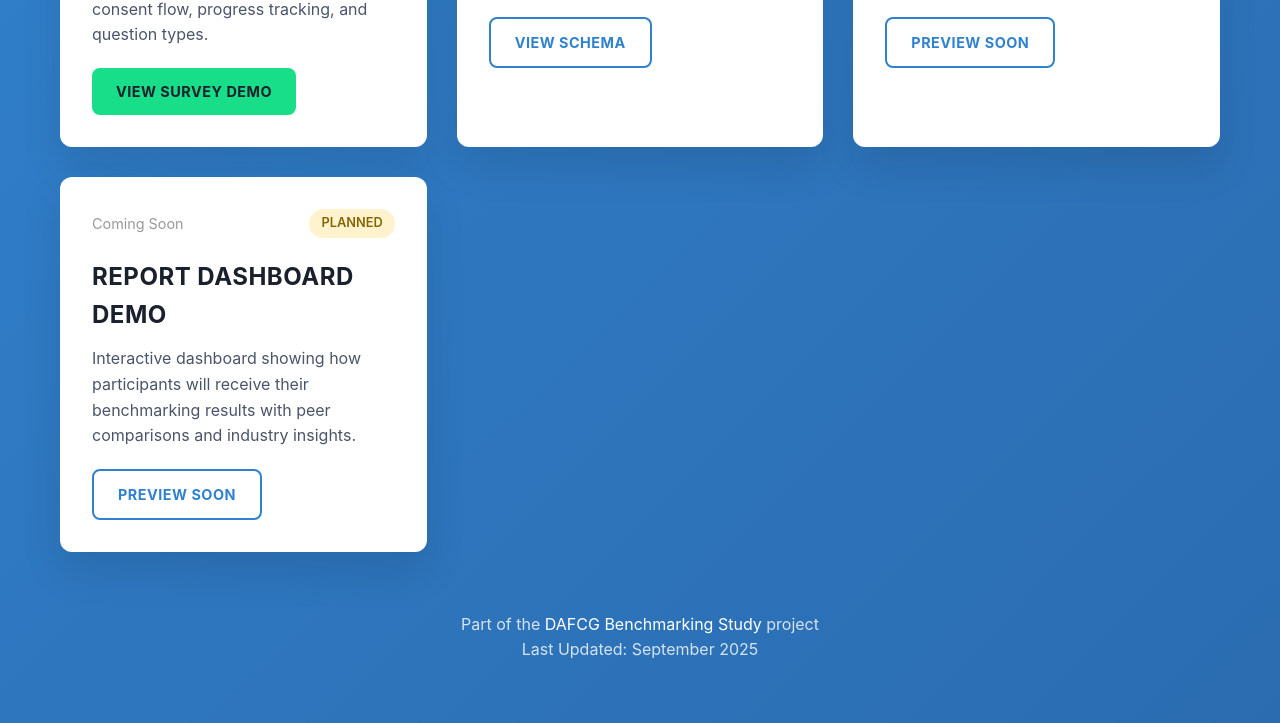
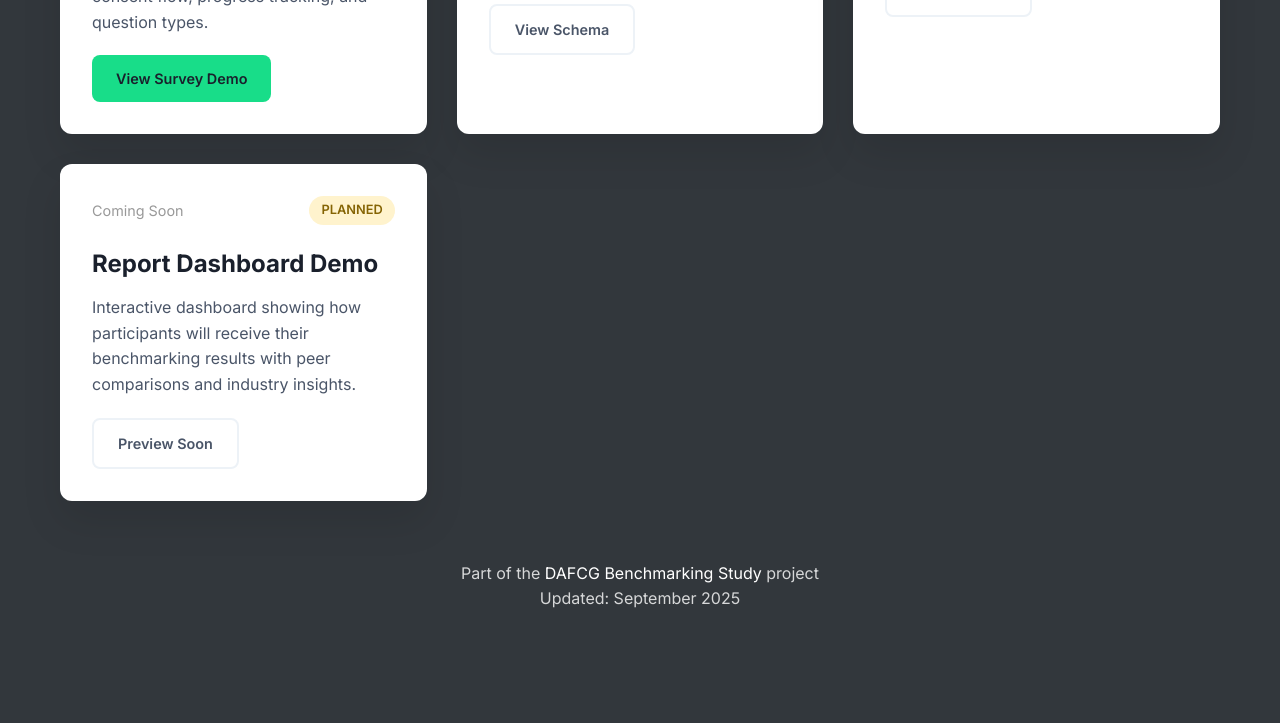
Before and after one commit to lisaross/dafcg-mockups, a plain HTML site: page index.html in a window 1280 px wide. Shown: the part 549-1272 px from the top of the page. After the commit the page ends 1221 px from the top, so only its background shows below. Drawn offline with Linux system fonts and the light colour scheme.

Commit message:
fix: Correct DAFCG brand implementation
🎨 Typography fixes:
- Replaced Cooper Hewitt with proper Inter font from Google Fonts
- Removed excessive uppercase styling for cleaner look
- Proper font weights (400, 500, 600, 700)

🎨 Color palette corrections:
- Background: Muted charcoal (#32373c) matching davidafields.com
- Buttons: Professional dark gray (#32373c) instead of bright blue
- Accent: DAFCG signature green (#18DD89) for highlights only
- Text: Proper gray hierarchy (#1A202C, #4A5568)
- Removed oversaturated blue gradients

Now matches the sophisticated, professional aesthetic of the actual DAFCG brand.

```diff
--- a/index.html
+++ b/index.html
@@ -4,6 +4,9 @@
     <meta charset="UTF-8">
     <meta name="viewport" content="width=device-width, initial-scale=1.0">
     <title>DAFCG Project Mockups & Demos</title>
+    <link rel="preconnect" href="https://fonts.googleapis.com">
+    <link rel="preconnect" href="https://fonts.gstatic.com" crossorigin>
+    <link href="https://fonts.googleapis.com/css2?family=Inter:wght@400;500;600;700&display=swap" rel="stylesheet">
     <style>
         * {
             margin: 0;
@@ -12,10 +15,10 @@
         }
 
         body {
-            font-family: 'Cooper Hewitt', 'Inter', -apple-system, BlinkMacSystemFont, 'Segoe UI', sans-serif;
+            font-family: 'Inter', -apple-system, BlinkMacSystemFont, 'Segoe UI', sans-serif;
             line-height: 1.6;
             color: #1A202C;
-            background: linear-gradient(135deg, #3182CE 0%, #2B6CB0 100%);
+            background: #32373c;
             min-height: 100vh;
         }
 
@@ -32,12 +35,10 @@
 
         .header h1 {
             color: white;
-            font-size: 3rem;
+            font-size: 2.5rem;
             font-weight: 700;
             margin-bottom: 16px;
             text-shadow: 0 2px 4px rgba(0,0,0,0.3);
-            text-transform: uppercase;
-            letter-spacing: 1px;
         }
 
         .header p {
@@ -72,8 +73,6 @@
             font-weight: 700;
             margin-bottom: 12px;
             color: #1A202C;
-            text-transform: uppercase;
-            letter-spacing: 0.5px;
         }
 
         .card p {
@@ -112,31 +111,31 @@
         .btn {
             display: inline-block;
             padding: 12px 24px;
-            background: linear-gradient(135deg, #3182CE, #2B6CB0);
+            background: #32373c;
             color: white;
             text-decoration: none;
             border-radius: 8px;
-            font-weight: 700;
-            text-transform: uppercase;
-            letter-spacing: 0.5px;
+            font-weight: 600;
             font-size: 0.9rem;
             transition: all 0.3s ease;
         }
 
         .btn:hover {
             transform: translateY(-1px);
-            box-shadow: 0 8px 20px rgba(49, 130, 206, 0.3);
+            box-shadow: 0 8px 20px rgba(50, 55, 60, 0.4);
+            background: #2a2e33;
         }
 
         .btn-secondary {
             background: transparent;
-            color: #3182CE;
-            border: 2px solid #3182CE;
+            color: #4A5568;
+            border: 2px solid #EDF2F7;
         }
 
         .btn-secondary:hover {
-            background: #3182CE;
-            color: white;
+            background: #F7FAFC;
+            color: #1A202C;
+            border-color: #E2E8F0;
         }
 
         .btn-accent {
@@ -235,7 +234,7 @@
 
         <div class="footer">
             <p>Part of the <a href="https://github.com/lisaross/dafcg-benchmark">DAFCG Benchmarking Study</a> project</p>
-            <p>Last Updated: September 2025</p>
+            <p>Updated: September 2025</p>
         </div>
     </div>
 </body>
```
Also changed, not shown: typeform-mockup.html (+19 -20 lines), 4 other files.
